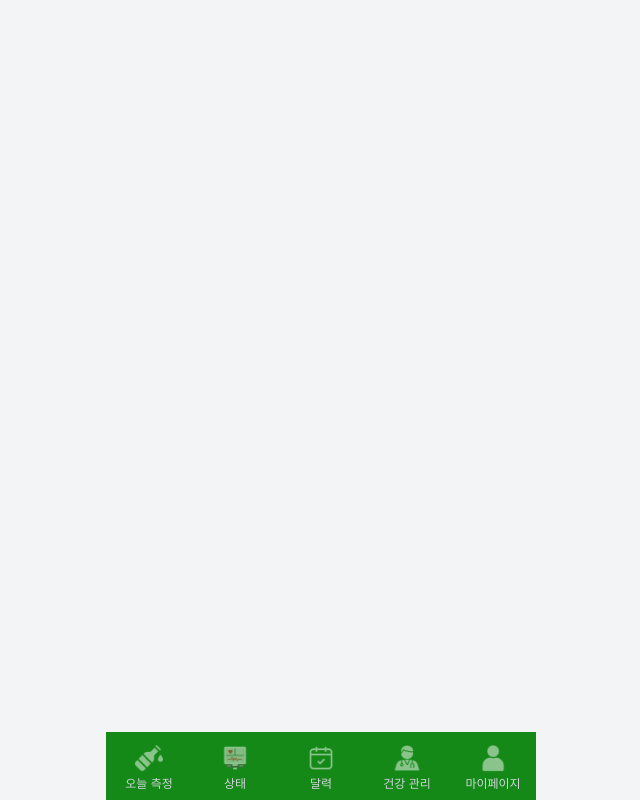
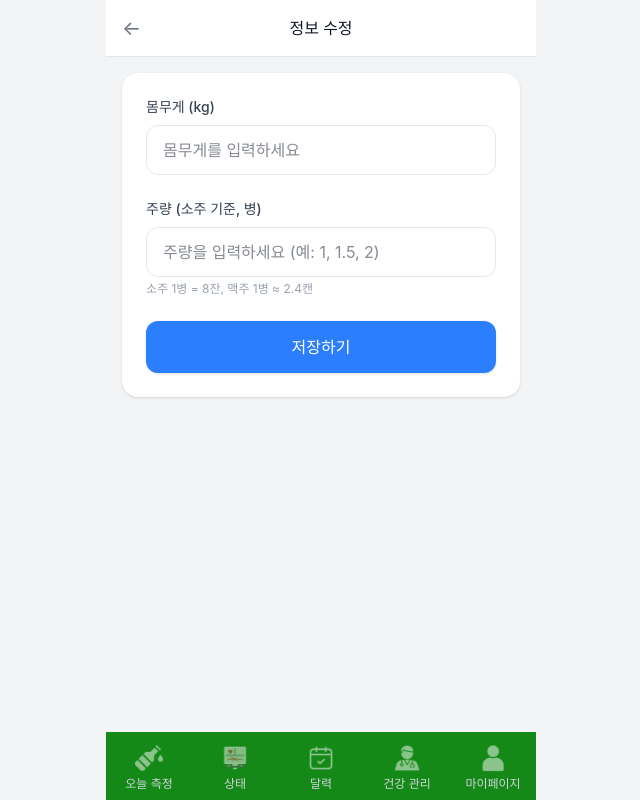
Before and after one commit to MQ-3/Front, a React (Vite) app: page /profile-edit in a window 1280 px wide. Shown: the whole page, without its empty margins (319-959 px from the left). Built offline with nearby package versions, Linux system fonts and the light colour scheme; no server answers; sample sign-in values are in the browser's storage.

Commit message:
유저 정보 수정

```diff
--- a/src/App.jsx
+++ b/src/App.jsx
@@ -9,6 +9,7 @@ import MyPage from './pages/MyPage'
 import LoginPage from './pages/LoginPage'
 import SignupPage from './pages/SignupPage'
 import ProfileSetupPage from './pages/ProfileSetupPage'
+import ProfileEditPage from './pages/ProfileEditPage'
 import ShortsPage from './pages/ShortsPage'
 
 function ScrollToTop() {
@@ -74,6 +75,7 @@ export default function App() {
         <Route path="/login" element={<LoginPage />} />
         <Route path="/signup" element={<SignupPage />} />
         <Route path="/profile-setup" element={<ProfileSetupPage />} />
+        <Route path="/profile-edit" element={<ProfileEditPage />} />
         <Route path="/shorts" element={<ShortsPage />} />
       </Routes>
       <BottomNav />
--- a/src/pages/MyPage.jsx
+++ b/src/pages/MyPage.jsx
@@ -112,7 +112,15 @@ export default function MyPage() {
         </section>
 
         {user && (
-          <section className="bg-white rounded-2xl shadow-sm p-4">
+          <section className="bg-white rounded-2xl shadow-sm p-4 space-y-3">
+            <button
+              type="button"
+              onClick={() => navigate('/profile-edit')}
+              className="w-full flex items-center justify-center gap-2 bg-blue-50 border border-blue-300 text-blue-600 font-medium py-3 rounded-xl hover:bg-blue-100 transition-colors"
+            >
+              <span role="img" aria-hidden="true">✏️</span>
+              정보 수정
+            </button>
             <button
               type="button"
               onClick={handleDeleteAccount}
--- /dev/null
+++ b/src/pages/ProfileEditPage.jsx
@@ -0,0 +1,150 @@
+import { useEffect, useState } from 'react'
+import { useNavigate } from 'react-router-dom'
+import { api } from '../api/index.js'
+
+export default function ProfileEditPage() {
+  const navigate = useNavigate()
+  const [weight, setWeight] = useState('')
+  const [tolerance, setTolerance] = useState('')
+  const [loading, setLoading] = useState(true)
+  const [saving, setSaving] = useState(false)
+  const [saved, setSaved] = useState(false)
+
+  function getUserId() {
+    try {
+      const stored = localStorage.getItem('user')
+      return stored ? JSON.parse(stored).id : null
+    } catch {
+      return null
+    }
+  }
+
+  useEffect(() => {
+    async function fetchProfile() {
+      const userId = getUserId()
+      if (!userId) {
+        navigate('/login')
+        return
+      }
+      try {
+        const { data } = await api.getProfile(userId)
+        if (data?.success && data.user) {
+          setWeight(data.user.weight ?? '')
+          setTolerance(data.user.alcohol_tolerance ?? '')
+        }
+      } catch (error) {
+        console.error('Failed to fetch profile:', error)
+      } finally {
+        setLoading(false)
+      }
+    }
+    fetchProfile()
+  }, [navigate])
+
+  async function handleSave() {
+    const userId = getUserId()
+    if (!userId) return
+
+    setSaving(true)
+    setSaved(false)
+    try {
+      const { data } = await api.updateProfile({
+        user_id: userId,
+        weight: weight !== '' ? Number(weight) : null,
+        alcohol_tolerance: tolerance !== '' ? Number(tolerance) : null,
+      })
+      if (data?.success) {
+        // localStorage 갱신
+        const stored = localStorage.getItem('user')
+        if (stored) {
+          const user = JSON.parse(stored)
+          localStorage.setItem('user', JSON.stringify({
+            ...user,
+            weight: weight !== '' ? Number(weight) : null,
+            alcohol_tolerance: tolerance !== '' ? Number(tolerance) : null,
+          }))
+        }
+        setSaved(true)
+        setTimeout(() => navigate('/mypage'), 800)
+      }
+    } catch (error) {
+      console.error('Failed to update profile:', error)
+    } finally {
+      setSaving(false)
+    }
+  }
+
+  return (
+    <div className="min-h-screen bg-gray-100 pb-20">
+      <header className="bg-white border-b border-gray-200 py-4 relative">
+        <button
+          type="button"
+          onClick={() => navigate('/mypage')}
+          className="absolute left-4 top-1/2 -translate-y-1/2 text-gray-500 text-xl"
+          aria-label="뒤로가기"
+        >
+          ←
+        </button>
+        <h1 className="text-center text-base font-medium text-gray-900">
+          정보 수정
+        </h1>
+      </header>
+
+      <main className="p-4 space-y-4">
+        {loading ? (
+          <div className="bg-white rounded-2xl shadow-sm p-6 space-y-4 animate-pulse">
+            <div className="h-6 bg-gray-100 rounded w-1/3" />
+            <div className="h-12 bg-gray-100 rounded-xl" />
+            <div className="h-6 bg-gray-100 rounded w-1/3 mt-4" />
+            <div className="h-12 bg-gray-100 rounded-xl" />
+          </div>
+        ) : (
+          <section className="bg-white rounded-2xl shadow-sm p-6 space-y-6">
+            {/* 몸무게 */}
+            <div>
+              <label className="block text-sm font-medium text-gray-700 mb-2">
+                몸무게 (kg)
+              </label>
+              <input
+                type="number"
+                min="1"
+                max="300"
+                value={weight}
+                onChange={(e) => setWeight(e.target.value)}
+                placeholder="몸무게를 입력하세요"
+                className="w-full border border-gray-200 rounded-xl px-4 py-3 text-gray-900 focus:outline-none focus:ring-2 focus:ring-blue-400 focus:border-transparent transition"
+              />
+            </div>
+
+            {/* 주량 */}
+            <div>
+              <label className="block text-sm font-medium text-gray-700 mb-2">
+                주량 (소주 기준, 병)
+              </label>
+              <input
+                type="number"
+                min="0"
+                step="0.5"
+                value={tolerance}
+                onChange={(e) => setTolerance(e.target.value)}
+                placeholder="주량을 입력하세요 (예: 1, 1.5, 2)"
+                className="w-full border border-gray-200 rounded-xl px-4 py-3 text-gray-900 focus:outline-none focus:ring-2 focus:ring-blue-400 focus:border-transparent transition"
+              />
+              <p className="text-xs text-gray-400 mt-1">소주 1병 = 8잔, 맥주 1병 ≈ 2.4캔</p>
+            </div>
+
+            {/* 저장 버튼 */}
+            <button
+              type="button"
+              onClick={handleSave}
+              disabled={saving || saved}
+              className="w-full bg-blue-500 hover:bg-blue-600 disabled:bg-blue-300 text-white font-medium py-3.5 rounded-xl shadow-sm transition-colors"
+            >
+              {saved ? '✓ 저장됐습니다' : saving ? '저장 중...' : '저장하기'}
+            </button>
+          </section>
+        )}
+      </main>
+    </div>
+  )
+}
```
